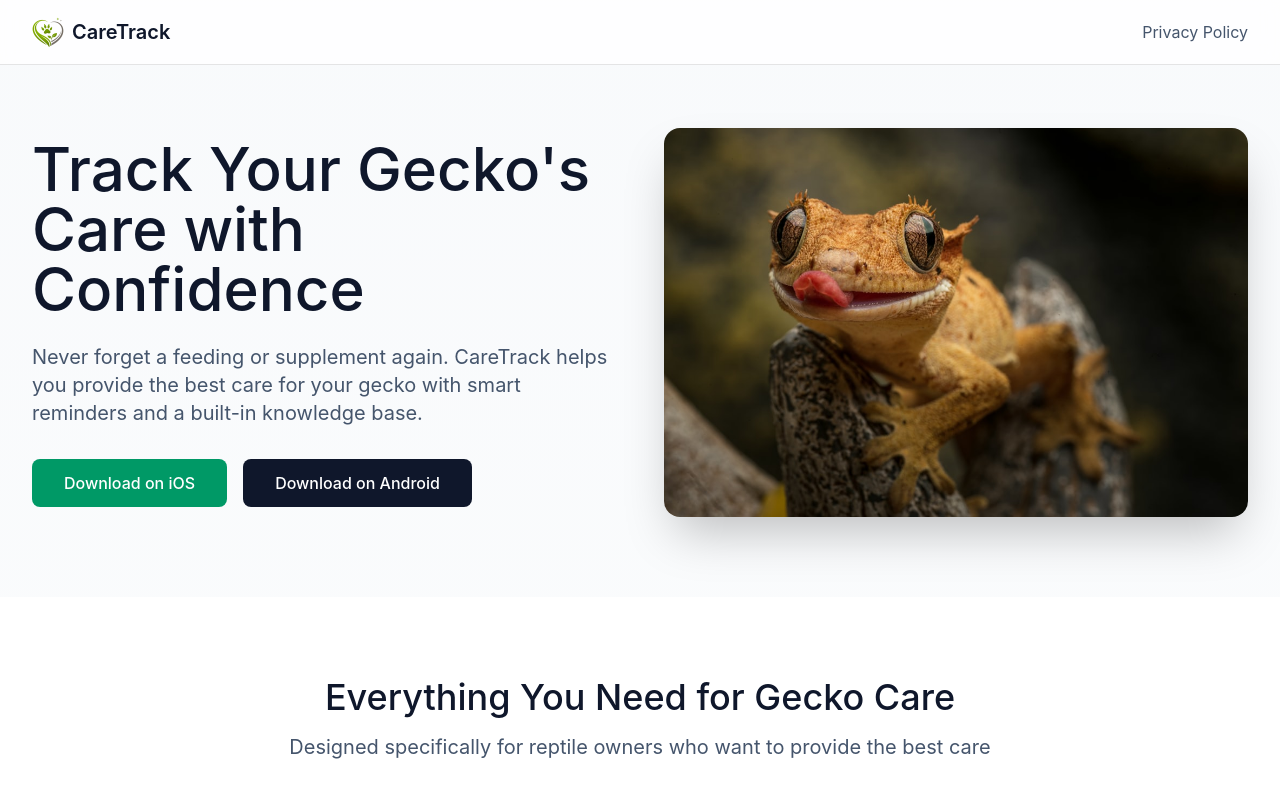
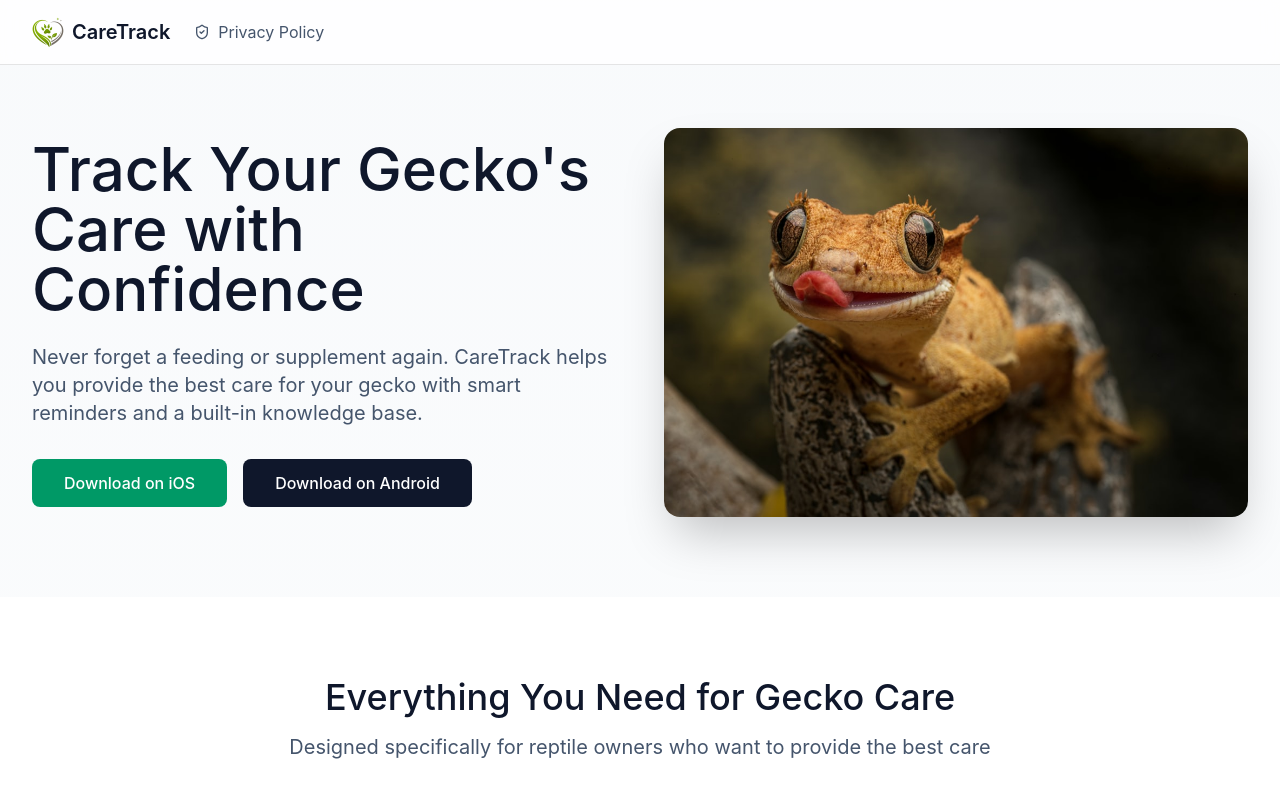
Before and after one commit to jadidihosein68/CareTrackLanding, a React (Vite) app: page / in a window 1280 px wide. Shown: the top 800 px of the page. Built offline with nearby package versions, Linux system fonts and the light colour scheme.

Commit message:
update home icon

```diff
--- a/src/app/components/LandingPage.tsx
+++ b/src/app/components/LandingPage.tsx
@@ -1,6 +1,6 @@
 import { Link } from 'react-router-dom';
 import { ImageWithFallback } from './shared/ImageWithFallback';
-import { Calendar, Bell, BookOpen, Heart, CheckCircle, Smartphone } from 'lucide-react';
+import { Calendar, Bell, BookOpen, Heart, CheckCircle, Smartphone, ShieldCheck } from 'lucide-react';
 import geico from '../assets/geico.jpeg';
 import icon from '../assets/icon.png';
 
@@ -10,21 +10,24 @@ export function LandingPage() {
       {/* Navigation */}
       <nav className="border-b bg-white/80 backdrop-blur-sm fixed w-full top-0 z-50">
         <div className="max-w-7xl mx-auto px-4 sm:px-6 lg:px-8">
-          <div className="flex justify-between items-center h-16">
-            <div className="flex items-center gap-2">
+          <div className="flex items-center h-16">
+            <div className="flex items-center gap-6">
+              <Link to="/" className="flex items-center gap-2">
                 <img
                   src={icon}
                   alt="CareTrack logo"
                   className="w-8 h-8 rounded-md object-contain"
                 />
                 <span className="text-xl font-semibold text-slate-900">CareTrack</span>
-            </div>
+              </Link>
               <Link
                 to="/privacy"
-              className="text-slate-600 hover:text-slate-900 transition-colors"
+                className="flex items-center gap-2 text-slate-600 hover:text-slate-900 transition-colors"
               >
+                <ShieldCheck className="w-4 h-4" />
                 Privacy Policy
               </Link>
+            </div>
           </div>
         </div>
       </nav>
```
Lines whose indentation alone changed are shown as unchanged.
